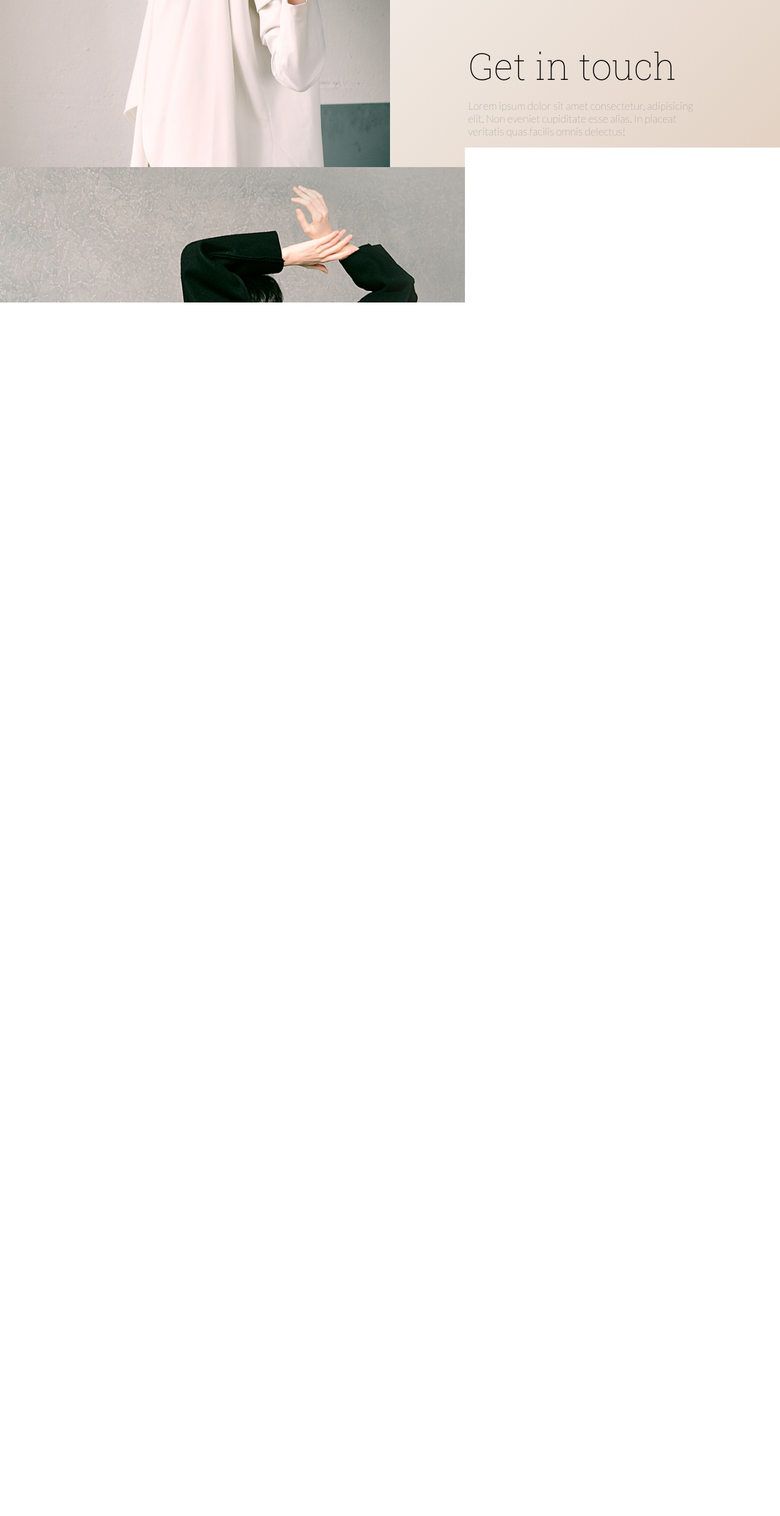
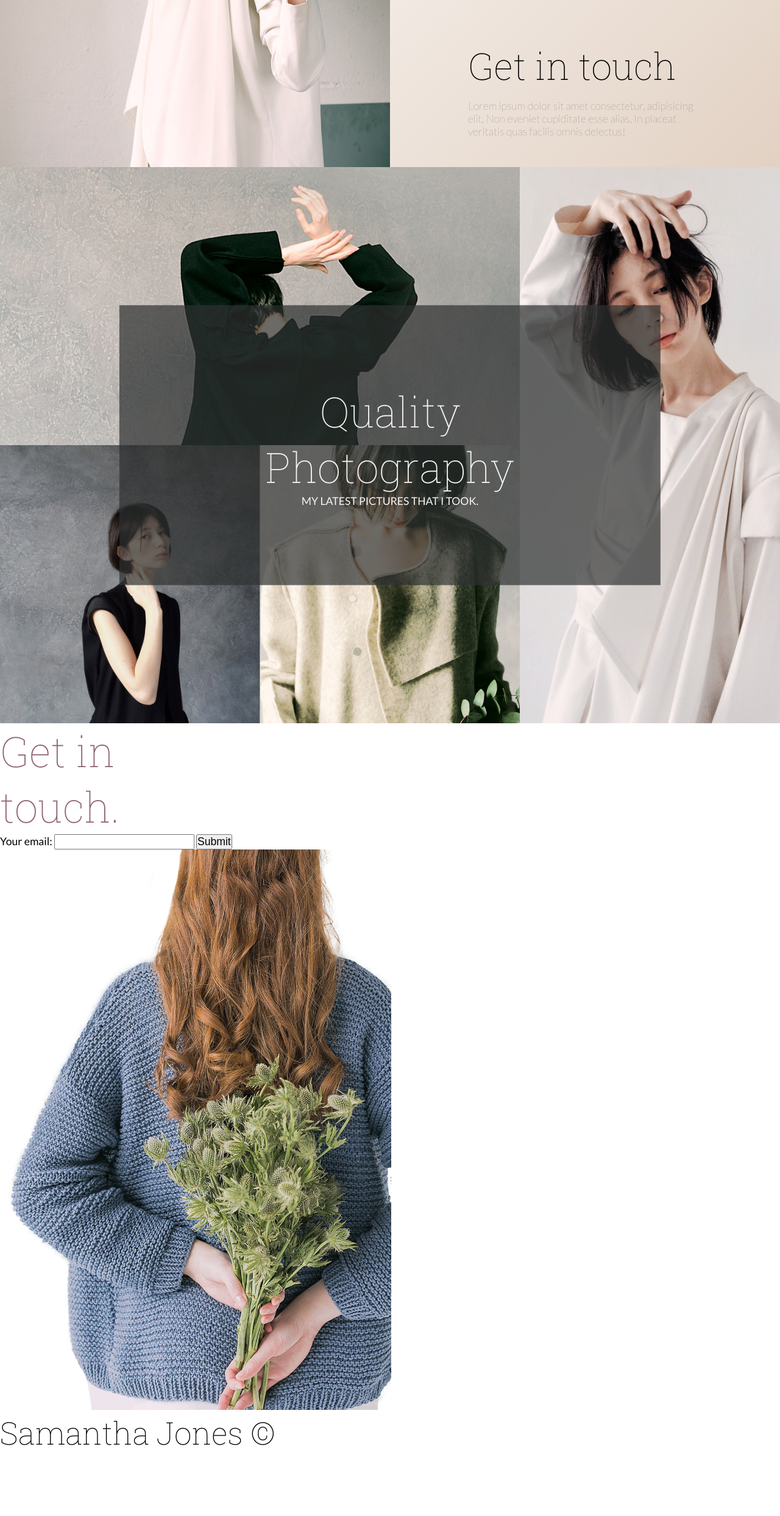
Before and after one commit to DiegoArragon/photography-landing-page-sample, a plain HTML site: page index.html in a window 1280 px wide. Shown: the part 1537-4023 px from the top of the page at 61% size. Before the commit the page ends 2723 px from the top, so only its background shows below. Drawn offline with Linux system fonts and the light colour scheme.

Commit message:
Contact and footer added.

```diff
--- a/index.html
+++ b/index.html
@@ -73,7 +73,35 @@
             <img class="gallery3" src="img/gallery-3.jpg" alt="nice model 3">
             <img class="gallery4" src="img/gallery-4.jpg" alt="nice model 4">
         </section>
+        <section id="contact">
+            <div class="form-wrapper">
+                <h2>
+                    Get in <br />
+                    <span>touch.</span>
+                </h2>
+                <form>
+                    <label for="email">Your email:</label>
+                    <input type="email" id='email required'>
+                    <button type="submit">Submit</button>
+                </form>
+            </div>
+            <img src="img/contact-image.jpg" alt="samantha-jones">
+        </section>
     </main>
+    <footer>
+        <h4>Samantha Jones &copy;</h4>
+        <ul>
+            <li><a href="#">
+                    <img src="img/youtube-symbol 1.svg" alt="youtube-social-media"></a>
+            </li>
+            <li><a href="#">
+                    <img src="img/twitter 1.svg" alt="twitter-social-media"></a>
+            </li>
+            <li><a href="#">
+                    <img src="img/instagram 1.svg" alt="instagram-social-media"></a>
+            </li>
+        </ul>
+    </footer>
 </body>
 
 </html>
--- a/styles/style.css
+++ b/styles/style.css
@@ -218,7 +218,7 @@ nav {
     top: 50%;
     left: 50%;
     transform: translate(-50%, -50%);
-    background: var(--background-color);
+    background: rgba(46, 49, 49, 0.7);;
     padding: 8rem 15rem;
     text-align: center;
 }
```
